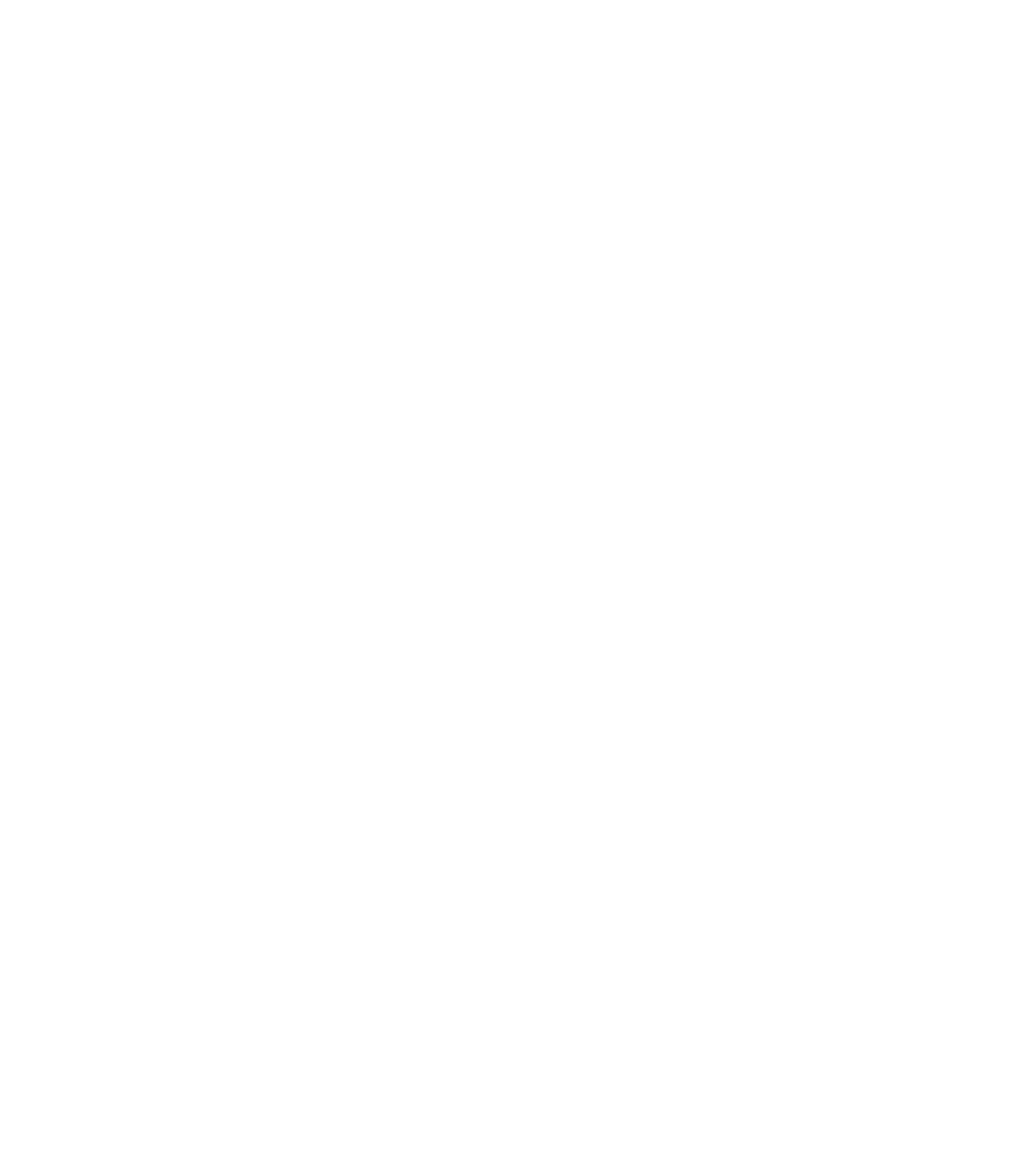
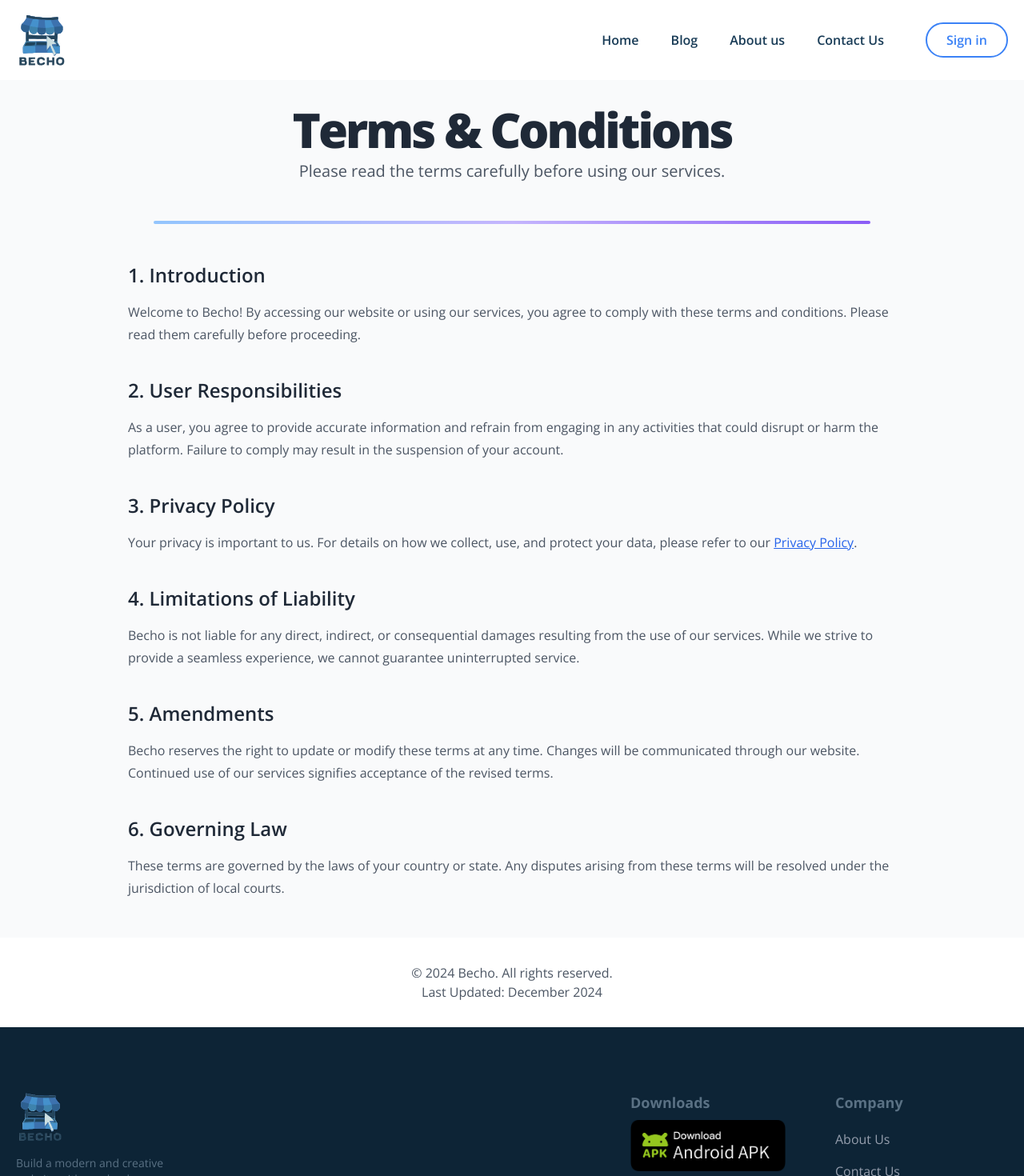
Before and after one commit to saksham-gera/becho-blogs, a React (Create React App) app in the folder frontend/: page /terms in a window 1280 px wide. Before the commit this address had no page. Shown: the top 1470 px of the page at 80% size. Before the commit the page ends 800 px from the top, so only its background shows below. Built offline with nearby package versions, Linux system fonts and the light colour scheme; what @tiptap/extension-color would draw is missing.

Commit message:
Terms and condition page

```diff
--- a/frontend/package.json
+++ b/frontend/package.json
@@ -26,7 +26,7 @@
     "react-easy-crop": "^4.7.4",
     "react-hook-form": "^7.43.7",
     "react-hot-toast": "^2.4.0",
-    "react-icons": "^4.7.1",
+    "react-icons": "^4.12.0",
     "react-redux": "^8.0.5",
     "react-router-dom": "^6.8.1",
     "react-scripts": "5.0.1",
--- a/frontend/src/App.js
+++ b/frontend/src/App.js
@@ -19,6 +19,7 @@
 import AboutPage from "./pages/about/AboutPage";
 import ContactPage from "./pages/contact/ContactPage";
 import PrivacyPolicy from "./pages/privacy/PrivacyPage";
+import TermsPage from "./pages/terms/TermsPage";
 
 function App() {
   return (
@@ -33,6 +34,8 @@
         <Route path="/about" element={<AboutPage />} />
         <Route path="/contact" element={<ContactPage />} />
         <Route path="/privacy" element={<PrivacyPolicy />} />
+        <Route path="/terms" element={<TermsPage/>} />
+
         <Route path="/admin" element={<AdminLayout />}>
           <Route index element={<Admin />} />
           <Route path="comments" element={<Comments />} />
--- /dev/null
+++ b/frontend/src/pages/terms/TermsPage.jsx
@@ -0,0 +1,91 @@
+import React from 'react'
+import MainLayout from '../../components/MainLayout';
+import Heading from './components/Heading';
+
+const TermsPage = () => {
+  return (
+    <div>
+    <MainLayout style={{ backgroundColor: '#a67bdb' }}>
+    <div className="bg-gray-50 min-h-screen">
+      {/* Heading Component */}
+      <Heading />
+
+      {/* Content Section */}
+      <section className="py-12 px-6 lg:px-24 max-w-6xl mx-auto">
+        <div className="space-y-10">
+          {/* Introduction */}
+          <div>
+            <h2 className="text-2xl font-semibold text-gray-800 mb-4">
+              1. Introduction
+            </h2>
+            <p className="text-gray-600 leading-7">
+              Welcome to Becho! By accessing our website or using our services, you agree to comply with these terms and conditions. Please read them carefully before proceeding.
+            </p>
+          </div>
+
+          {/* User Responsibilities */}
+          <div>
+            <h2 className="text-2xl font-semibold text-gray-800 mb-4">
+              2. User Responsibilities
+            </h2>
+            <p className="text-gray-600 leading-7">
+              As a user, you agree to provide accurate information and refrain from engaging in any activities that could disrupt or harm the platform. Failure to comply may result in the suspension of your account.
+            </p>
+          </div>
+
+          {/* Privacy Policy */}
+          <div>
+            <h2 className="text-2xl font-semibold text-gray-800 mb-4">
+              3. Privacy Policy
+            </h2>
+            <p className="text-gray-600 leading-7">
+              Your privacy is important to us. For details on how we collect, use, and protect your data, please refer to our <a href="/privacy-policy" className="text-blue-600 underline">Privacy Policy</a>.
+            </p>
+          </div>
+
+          {/* Limitations of Liability */}
+          <div>
+            <h2 className="text-2xl font-semibold text-gray-800 mb-4">
+              4. Limitations of Liability
+            </h2>
+            <p className="text-gray-600 leading-7">
+              Becho is not liable for any direct, indirect, or consequential damages resulting from the use of our services. While we strive to provide a seamless experience, we cannot guarantee uninterrupted service.
+            </p>
+          </div>
+
+          {/* Amendments */}
+          <div>
+            <h2 className="text-2xl font-semibold text-gray-800 mb-4">
+              5. Amendments
+            </h2>
+            <p className="text-gray-600 leading-7">
+              Becho reserves the right to update or modify these terms at any time. Changes will be communicated through our website. Continued use of our services signifies acceptance of the revised terms.
+            </p>
+          </div>
+
+          {/* Governing Law */}
+          <div>
+            <h2 className="text-2xl font-semibold text-gray-800 mb-4">
+              6. Governing Law
+            </h2>
+            <p className="text-gray-600 leading-7">
+              These terms are governed by the laws of your country or state. Any disputes arising from these terms will be resolved under the jurisdiction of local courts.
+            </p>
+          </div>
+        </div>
+      </section>
+
+      {/* Footer Section */}
+      <footer className="bg-white py-8">
+        <div className="text-center text-gray-600">
+          <p>© 2024 Becho. All rights reserved.</p>
+          <p>Last Updated: December 2024</p>
+        </div>
+      </footer>
+    </div>
+    </MainLayout>
+    </div>
+  )
+}
+
+export default TermsPage
--- /dev/null
+++ b/frontend/src/pages/terms/components/Heading.jsx
@@ -0,0 +1,26 @@
+import React from 'react';
+
+const Heading = () => {
+  return (
+    <div>
+      {/* Hero Section */}
+      <section className="w-full bg-gray-50">
+        <div className="relative items-center w-full px-6 py-8 mx-auto md:px-12 lg:px-20 max-w-7xl">
+          <div className="text-center">
+            <h1 className="text-4xl font-extrabold leading-tight tracking-tighter text-gray-800 md:text-5xl lg:text-6xl">
+              Terms & Conditions
+            </h1>
+            <p className="mt-2 text-lg text-gray-600 md:text-xl">
+              Please read the terms carefully before using our services.
+            </p>
+          </div>
+        </div>
+      </section>
+
+      {/* Decorative Divider */}
+      <div className="w-[70vw] h-1 mx-auto mt-4 bg-gradient-to-r from-blue-300 via-violet-300 to-violet-500 rounded-lg"></div>
+    </div>
+  );
+};
+
+export default Heading;
```
Also changed, not shown: 1 other file (tests, documents, lock files or other folders).
